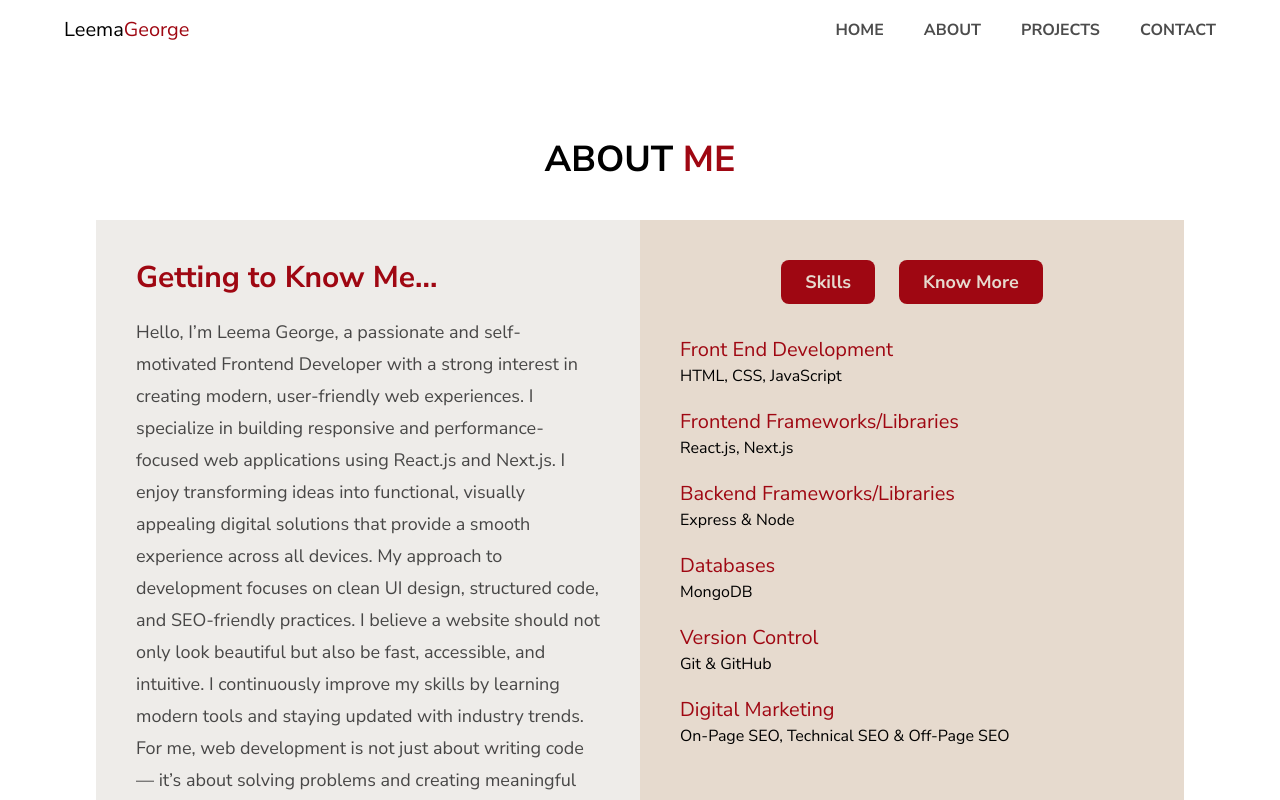
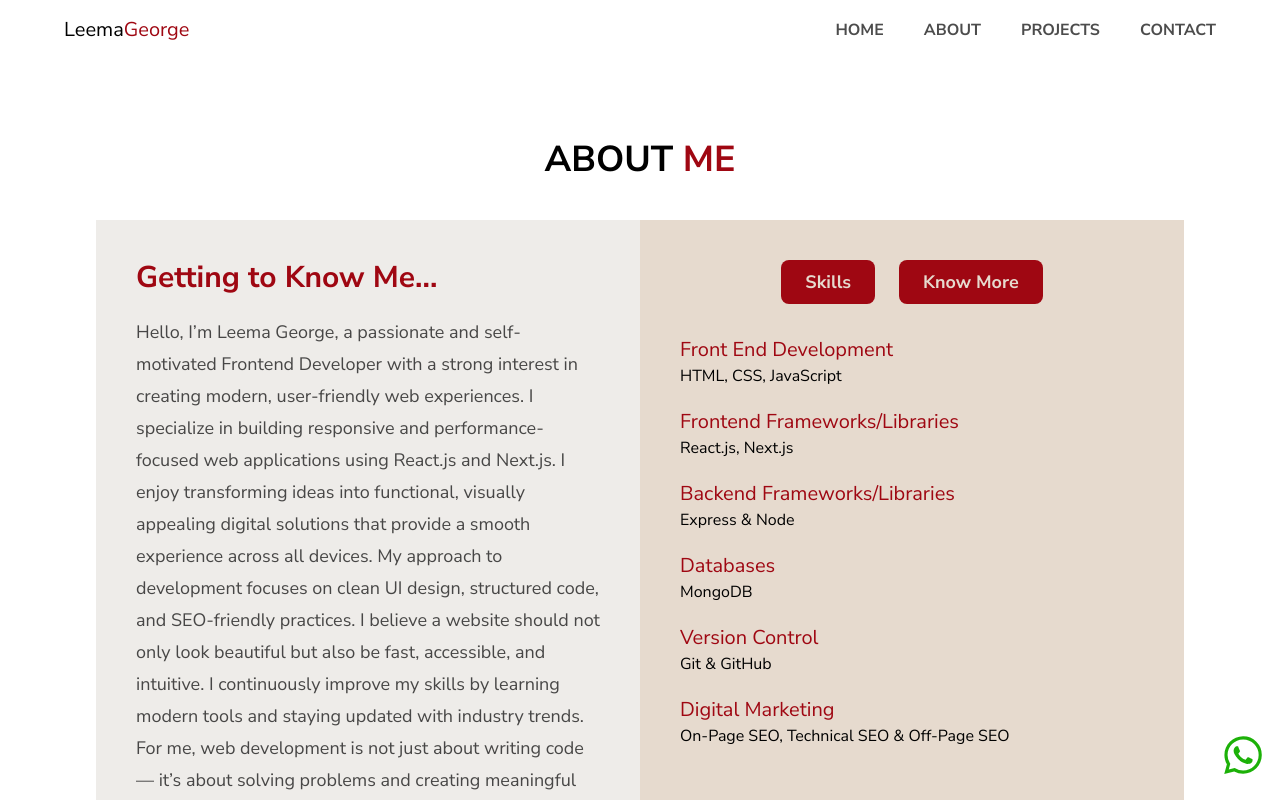
Before and after one commit to leemageorge/leemageorge.lee, a Next.js app: page /about in a window 1280 px wide. Shown: the top 800 px of the page. Built offline with nearby package versions, Linux system fonts and the light colour scheme.

Commit message:
navbar updated

```diff
--- a/src/app/about/page.jsx
+++ b/src/app/about/page.jsx
@@ -4,7 +4,7 @@ import { motion } from "framer-motion";
 const About = () => {
     const[activeTab,setActiveTab] = useState("skills")
   return (
-    <div className="container max-w-6xl mx-auto mt-20 px-8">
+    <div className="container max-w-6xl mx-auto mt-20 px-8 overflow-x-hidden">
       <h1 className="uppercase text-4xl text-center font-bold">
         About <span className="text-red-800">Me</span>
       </h1>
--- a/src/app/contact/page.jsx
+++ b/src/app/contact/page.jsx
@@ -12,8 +12,8 @@ const caveat = Caveat({
 });
 const Contact = () => {
   return (
-    <div className="px-12 pt-20   bg-[#f4ece6] container max-w-6xl mx-auto rounded-lg mt-80">
-    <div className=" flex flex-col md:flex-row gap-10 h-[75vh] md:h-[70vh] relative">
+    <div className="px-12 pt-20   bg-[#f4ece6] container max-w-6xl mx-auto rounded-lg mt-80 ">
+    <div className=" flex flex-col md:flex-row gap-10 h-[75vh] md:h-[70vh] relative ">
         {/* left side */}
       <motion.div className="w-full md:w-1/2 relative flex items-center justify-center"
       initial={{opacity:0,scale:0.5}}
--- a/src/app/layout.js
+++ b/src/app/layout.js
@@ -3,6 +3,7 @@ import { Nunito_Sans,Caveat} from "next/font/google";
 import "./globals.css";
 import Navbar from "@/components/Navbar";
 import Footer from "@/components/Footer";
+import FloatingWhatsapp from "@/components/FloatingWhatsapp";
 
 const nunito_sans = Nunito_Sans({
   variable: "--font-nunito-sans",
@@ -29,6 +30,7 @@ export default function RootLayout({ children }) {
         <Navbar />
         {children}
         <Footer />
+        <FloatingWhatsapp />
       </body>
     </html>
   );
--- a/src/app/projects/page.jsx
+++ b/src/app/projects/page.jsx
@@ -32,7 +32,7 @@ const Projects = () => {
   ];
 
   return (
-    <div className="container max-w-6xl mx-auto mt-20 px-8">
+    <div className="container max-w-6xl mx-auto mt-20 px-8 ">
       <h2 className="uppercase text-4xl text-center font-bold">
         Recent <span className="text-red-800">works</span>
       </h2>
--- /dev/null
+++ b/src/components/FloatingWhatsapp.jsx
@@ -0,0 +1,16 @@
+import Image from 'next/image'
+import Link from 'next/link'
+import React from 'react'
+import whatsapp from "../assets/icon/whatsapp.svg"
+
+const FloatingWhatsapp = () => {
+  return (
+    <div className='fixed bottom-5 right-3'>
+        <Link href="https://wa.me/919633443047" target='_blank'>
+        <Image src={whatsapp} alt='whatsapp' width={50} />
+        </Link>
+    </div>
+  )
+}
+
+export default FloatingWhatsapp
--- a/src/components/Navbar.jsx
+++ b/src/components/Navbar.jsx
@@ -3,12 +3,12 @@ import Image from 'next/image'
 import menu from "../assets/menu.svg"
 import { useState } from 'react'
 import { navLinks } from '@/data/data'
-
+import {motion} from 'framer-motion'
 const Navbar = () => {
 const [menuOpen,setMenuOpen] = useState(false)
 
   return (
-    <div className='w-full hover:shadow-[0_1px_3px_0_rgba(0,0,0,0.1)] cursor-pointer transition-shadow duration-100 '>
+    <div className='w-full hover:shadow-[0_1px_3px_0_rgba(0,0,0,0.1)] cursor-pointer transition-shadow duration-100 overflow-hidden '>
         <div className='container max-w-6xl mx-auto flex items-center justify-between px-4 md:px-0 py-4 '>
             {/* logo */}
             <h1 className='text-xl hover:text-red-800'>Leema<span className="text-red-800 hover:text-black">George</span></h1>
@@ -30,9 +30,13 @@ const [menuOpen,setMenuOpen] = useState(false)
             {menuOpen && (
                 <div className='block bg-[#e6dace] w-full text-center py-4 space-y-4 md:hidden'>
                     {navLinks.map((link,index)=>(
-                        <div key={index}>
+                        <motion.div key={index} className='bg-red-800 px-4 py-4 w-3/4 mx-auto rounded-2xl text-[#e6dace]'
+                        initial={{scale:0}} animate={{scale:1}}
+                        whileInView={{scale:1}}
+                        viewport={{once:false}}
+                        transition={{duration:0.8, delay:0.3}}>
                             <a href={link.href} className='text-md uppercase font-bold text-blac/70 '>{link.name}</a>
-                        </div>
+                        </motion.div>
                     ))}
                 </div>
             )
```
Also changed, not shown: src/assets/icon/whatsapp.svg.
